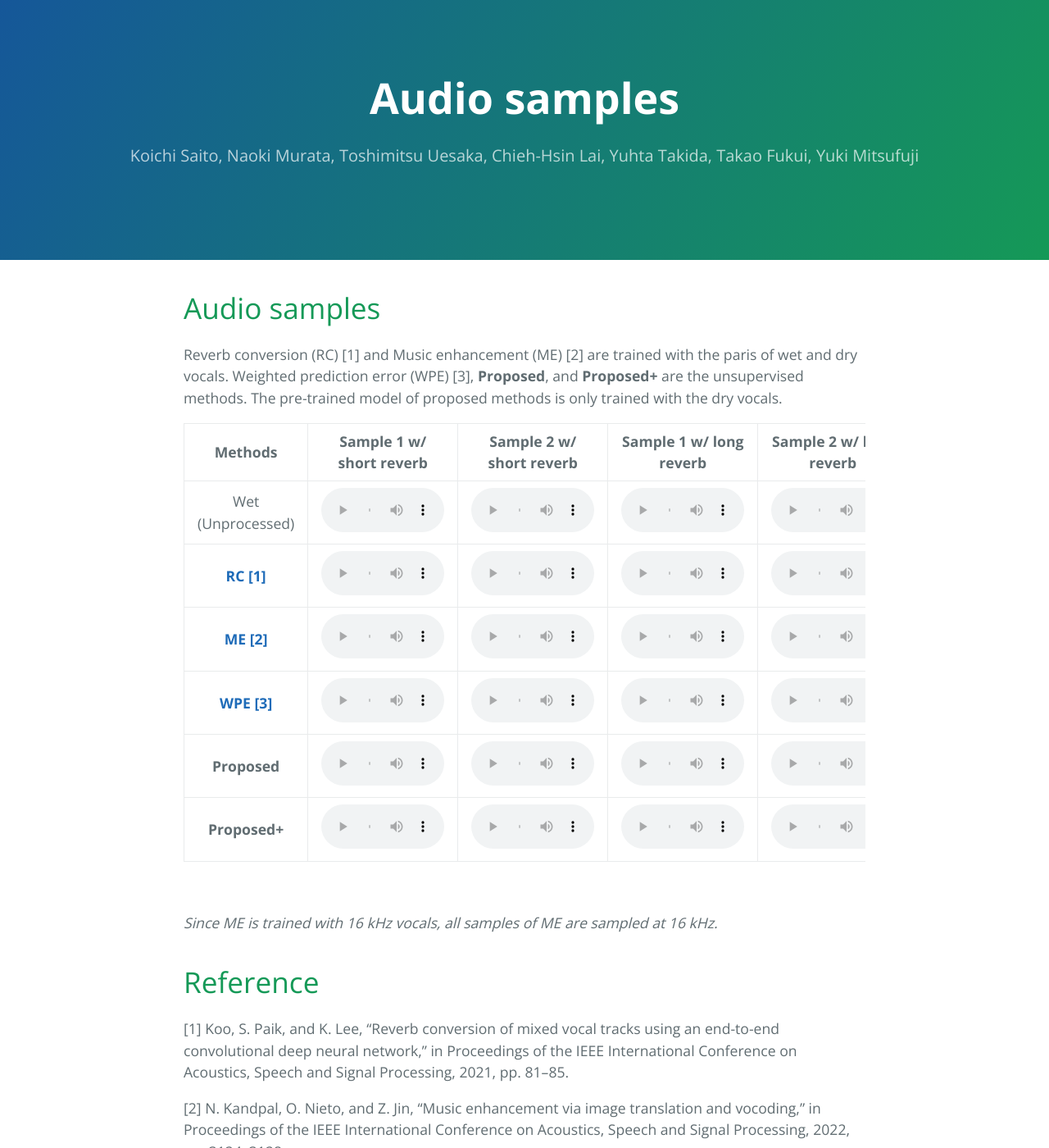
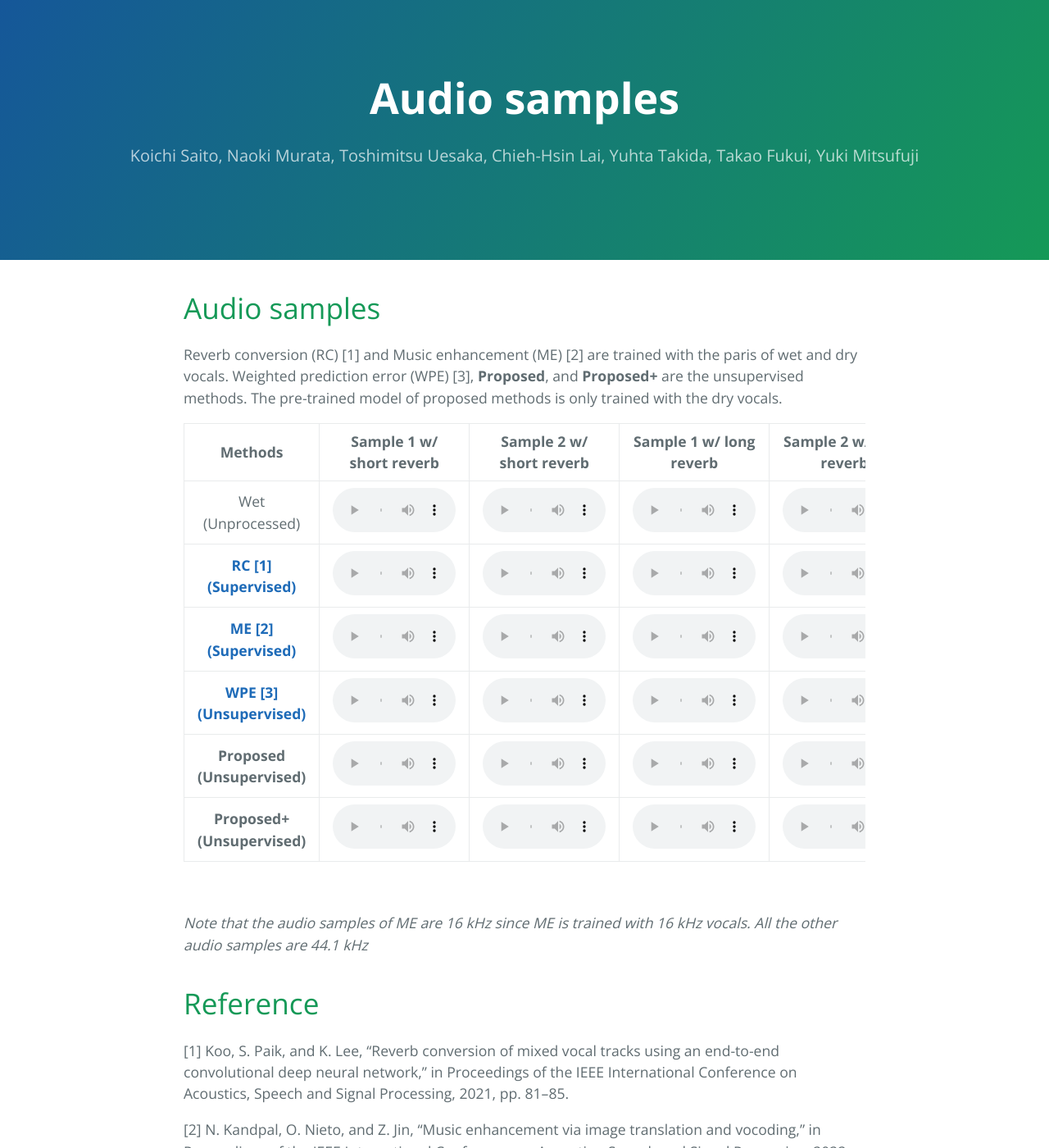
Before and after one commit to koichi-saito-sony/koichi-saito-sony.github.io, a Jekyll site: the page built from unsupervised-vocal-dereverb/audio_samples.md, in a window 1280 px wide and 1400 px high. Shown: the whole window at 82% size. Built offline with Jekyll 4.4.1, drawn with Linux system fonts in a browser that asks for light colours; our own code applies the rules of GitHub Pages for plain Markdown files.

Commit message:
check intermidiate

```diff
--- a/unsupervised-vocal-dereverb/audio_samples.md
+++ b/unsupervised-vocal-dereverb/audio_samples.md
@@ -18,7 +18,7 @@ The pre-trained model of proposed methods is only trained with the dry vocals.
   </thead>
   <tbody>
     <tr>
-      <td>Wet (Unprocessed)</td>
+      <td>Wet <br> (Unprocessed)</td>
       <td><audio  controls="" style="width:150px;" preload="auto">
             <source src="audio/Wet/Vo_008_rev04_norm.wav"></audio></td>
       <td><audio  controls="" style="width:150px;" preload="auto">
@@ -29,7 +29,7 @@ The pre-trained model of proposed methods is only trained with the dry vocals.
             <source src="audio/Wet/Vo_018_rev02_norm.wav"></audio></td>
     </tr>
     <tr>
-      <th style="text-align: center;"><a href="https://arxiv.org/abs/2103.02147">RC [1]</a></th>
+      <th style="text-align: center;"><a href="https://arxiv.org/abs/2103.02147">RC [1] <br> (Supervised)</a></th>
       <td><audio  controls="" style="width:150px;" preload="auto">
             <source src="audio/RC/RC_Vo_008_rev04_norm.wav"></audio></td>
       <td><audio  controls="" style="width:150px;" preload="auto">
@@ -40,7 +40,7 @@ The pre-trained model of proposed methods is only trained with the dry vocals.
             <source src="audio/RC/RC_Vo_018_rev02_norm.wav"></audio></td>
     </tr>
     <tr>
-      <th style="text-align: center;"><a href="https://arxiv.org/abs/2204.13289">ME [2]</a></th>
+      <th style="text-align: center;"><a href="https://arxiv.org/abs/2204.13289">ME [2] <br> (Supervised)</a></th>
       <td><audio  controls="" style="width:150px;" preload="auto">
             <source src="audio/ME/ME_Vo_008_rev04_norm.wav"></audio></td>
       <td><audio  controls="" style="width:150px;" preload="auto">
@@ -51,7 +51,7 @@ The pre-trained model of proposed methods is only trained with the dry vocals.
             <source src="audio/ME/ME_Vo_018_rev02_norm.wav"></audio></td>
     </tr>
     <tr>
-      <th style="text-align: center;"><a href="https://ieeexplore.ieee.org/document/5547558">WPE [3]</a></th>
+      <th style="text-align: center;"><a href="https://ieeexplore.ieee.org/document/5547558">WPE [3] <br> (Unsupervised)</a></th>
       <td><audio  controls="" style="width:150px;" preload="auto">
             <source src="audio/WPE/WPE_Vo_008_rev04.wav"></audio></td>
       <td><audio  controls="" style="width:150px;" preload="auto">
@@ -62,7 +62,7 @@ The pre-trained model of proposed methods is only trained with the dry vocals.
             <source src="audio/WPE/WPE_Vo_018_rev02_norm.wav"></audio></td>
     </tr>
     <tr>
-      <th style="text-align: center;">Proposed</th>
+      <th style="text-align: center;">Proposed <br> (Unsupervised)</th>
       <td><audio  controls="" style="width:150px;" preload="auto">
             <source src="audio/Proposed/Proposed_Vo_008_rev04_norm.wav"></audio></td>
       <td><audio  controls="" style="width:150px;" preload="auto">
@@ -73,7 +73,7 @@ The pre-trained model of proposed methods is only trained with the dry vocals.
             <source src="audio/Proposed/Proposed_Vo_018_rev02_norm.wav"></audio></td>
     </tr>
     <tr>
-      <th style="text-align: center;">Proposed+</th>
+      <th style="text-align: center;">Proposed+ <br> (Unsupervised)</th>
       <td><audio  controls="" style="width:150px;" preload="auto">
             <source src="audio/Proposed+/Proposed+_Vo_008_rev04_norm.wav"></audio></td>
       <td><audio  controls="" style="width:150px;" preload="auto">
@@ -87,7 +87,7 @@ The pre-trained model of proposed methods is only trained with the dry vocals.
 </table>
 <br>
 
-*Since ME is trained with 16 kHz vocals, all samples of ME are sampled at 16 kHz.*
+*Note that the audio samples of ME are 16 kHz since ME is trained with 16 kHz vocals. All the other audio samples are 44.1 kHz*
 
 # Reference
 [1] Koo, S. Paik, and K. Lee, "Reverb conversion of mixed vocal tracks using an end-to-end convolutional deep neural network," in Proceedings of the IEEE International Conference on Acoustics, Speech and Signal Processing, 2021, pp. 81–85.
```
Also changed, not shown: unsupervised-vocal-dereverb/network.md (+2 -2 lines), unsupervised-vocal-dereverb/images/demo_table.png (added), unsupervised-vocal-dereverb/images/demo_table_pre.png (deleted).
